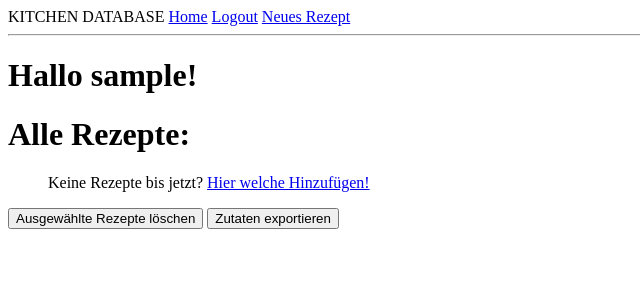
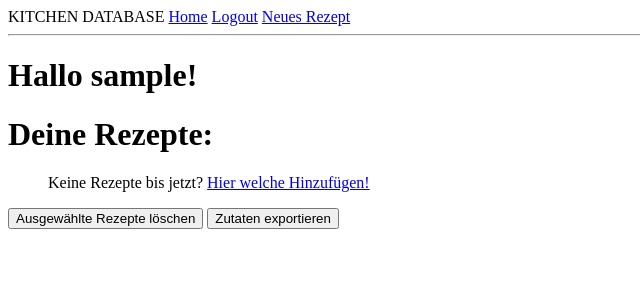
Before and after one commit to pascalrempfleripso/KITCHENDB, a Flask app: page / in a window 1280 px wide. Shown: the top 300 px of the page, without its empty margins (0-640 px from the left). Run offline with Flask 3, Linux system fonts and the light colour scheme; the visitor is signed in with stand-in values (Sample User, id 1); data that the repository does not hold is empty; parts of the project's set-up code (start-up, migrations or seed data) failed here and were passed over.

Commit message:
fix index

```diff
--- a/app/routes.py
+++ b/app/routes.py
@@ -17,8 +17,8 @@ from app.models import Ingredients, Instruction, Recipe, User, create_user
 @app.route("/index")
 @login_required
 def index() -> Response:
-    # Ausgabe aller Rezepte:
-    recipes = Recipe.query.all()
+    # Ausgabe aller Rezepte des Users:
+    recipes = Recipe.query.filter_by(author_id=current_user.id).all()
     return render_template("index.html", title="Home", recipes=recipes)
 
 
--- a/app/templates/index.html
+++ b/app/templates/index.html
@@ -1,7 +1,7 @@
 {% extends "base.html" %}
 {% block content %}
     <h1>Hallo {{ current_user.username }}!</h1>
-    <h1>Alle Rezepte:</h1>
+    <h1>Deine Rezepte:</h1>
 
     <!-- Form for selecting recipes and triggering actions -->
     <form id="recipe-form" method="POST" action="{{ url_for('handle_recipe_actions') }}">
```
